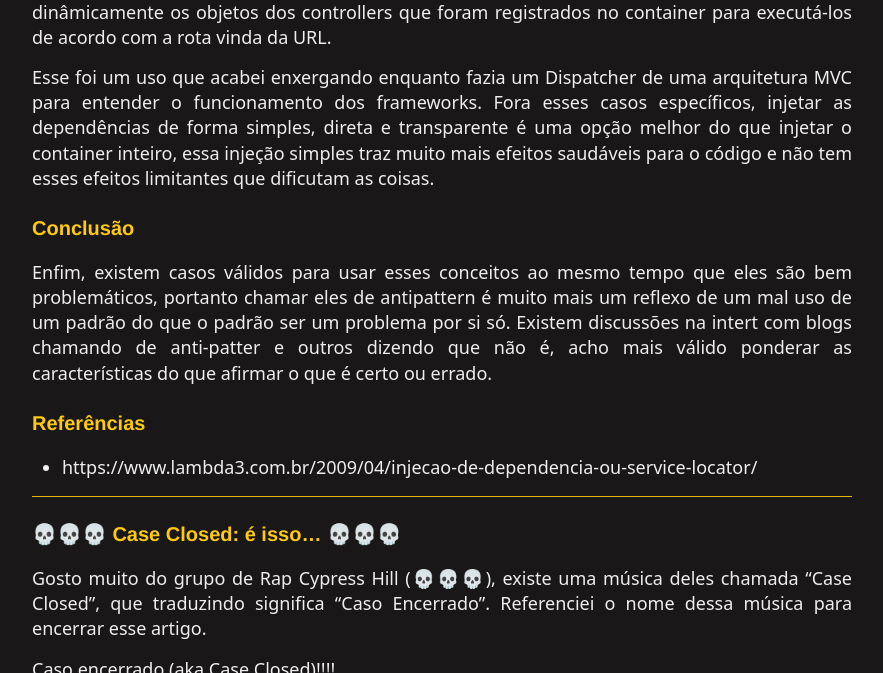
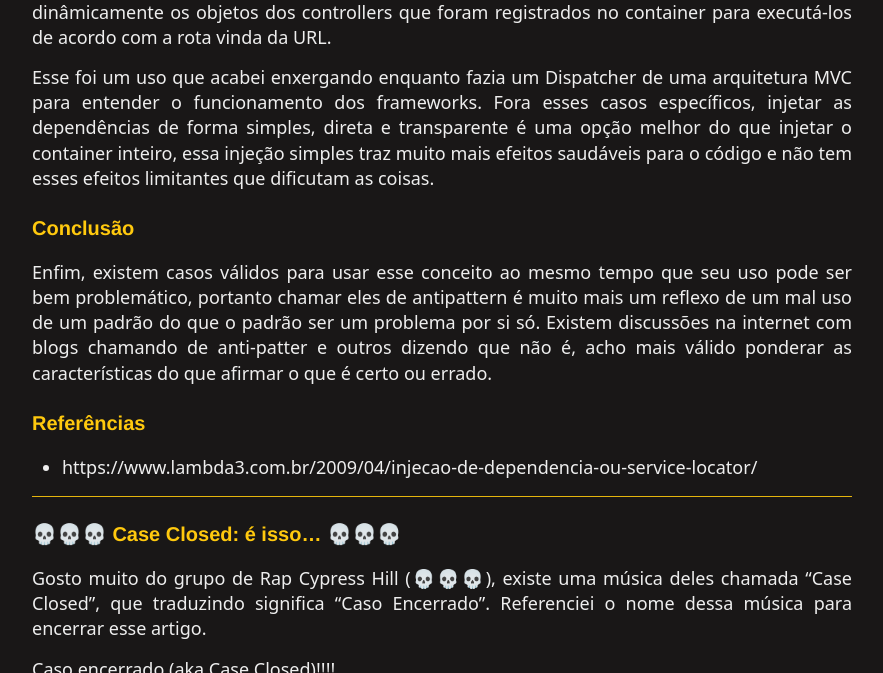
Before and after one commit to raphael-da-silva/raphael-da-silva.github.io, a Jekyll site: the page built from _posts/2021-06-11-injetando-service-locator.md, in a window 1280 px wide and 900 px high, scrolled down 3400 px, cut to the strip 0-673 px from the top of the window. Shown: the whole strip, without its empty margins (198-1081 px from the left). Built offline with Jekyll 4.4.1, drawn with Linux system fonts in a browser that asks for light colours; nearby versions of some CDN libraries.

Commit message:
Update 2021-06-11-injetando-service-locator.md

```diff
--- a/_posts/2021-06-11-injetando-service-locator.md
+++ b/_posts/2021-06-11-injetando-service-locator.md
@@ -110,7 +110,7 @@ Esse foi um uso que acabei enxergando enquanto fazia um Dispatcher de uma arquit
 
 ### Conclusão
 
-Enfim, existem casos válidos para usar esses conceitos ao mesmo tempo que eles são bem problemáticos, portanto chamar eles de antipattern é muito mais um reflexo de um mal uso de um padrão do que o padrão ser um problema por si só. Existem discussões na intert com blogs chamando de anti-patter e outros dizendo que não é, acho mais válido ponderar as características do que afirmar o que é certo ou errado.
+Enfim, existem casos válidos para usar esse conceito ao mesmo tempo que seu uso pode ser bem problemático, portanto chamar eles de antipattern é muito mais um reflexo de um mal uso de um padrão do que o padrão ser um problema por si só. Existem discussões na internet com blogs chamando de anti-patter e outros dizendo que não é, acho mais válido ponderar as características do que afirmar o que é certo ou errado.
 
 ### Referências
 
```
